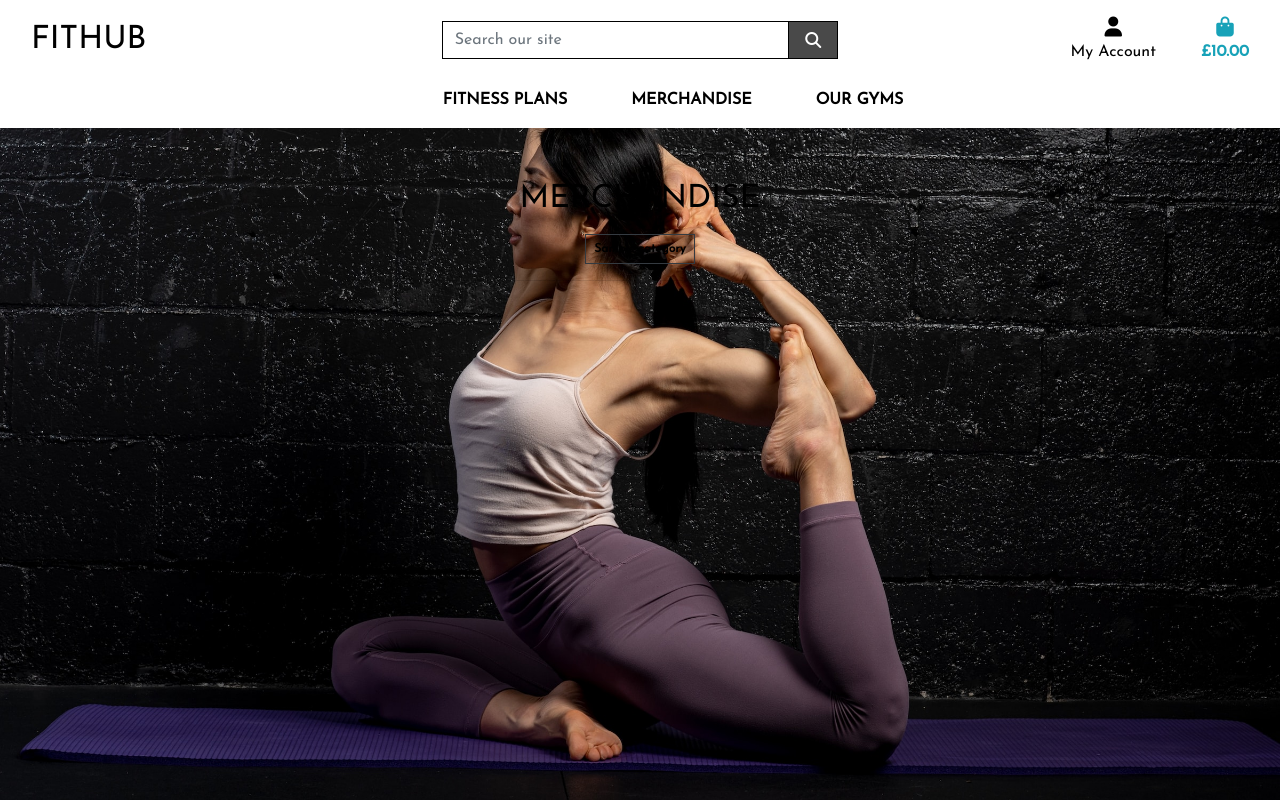
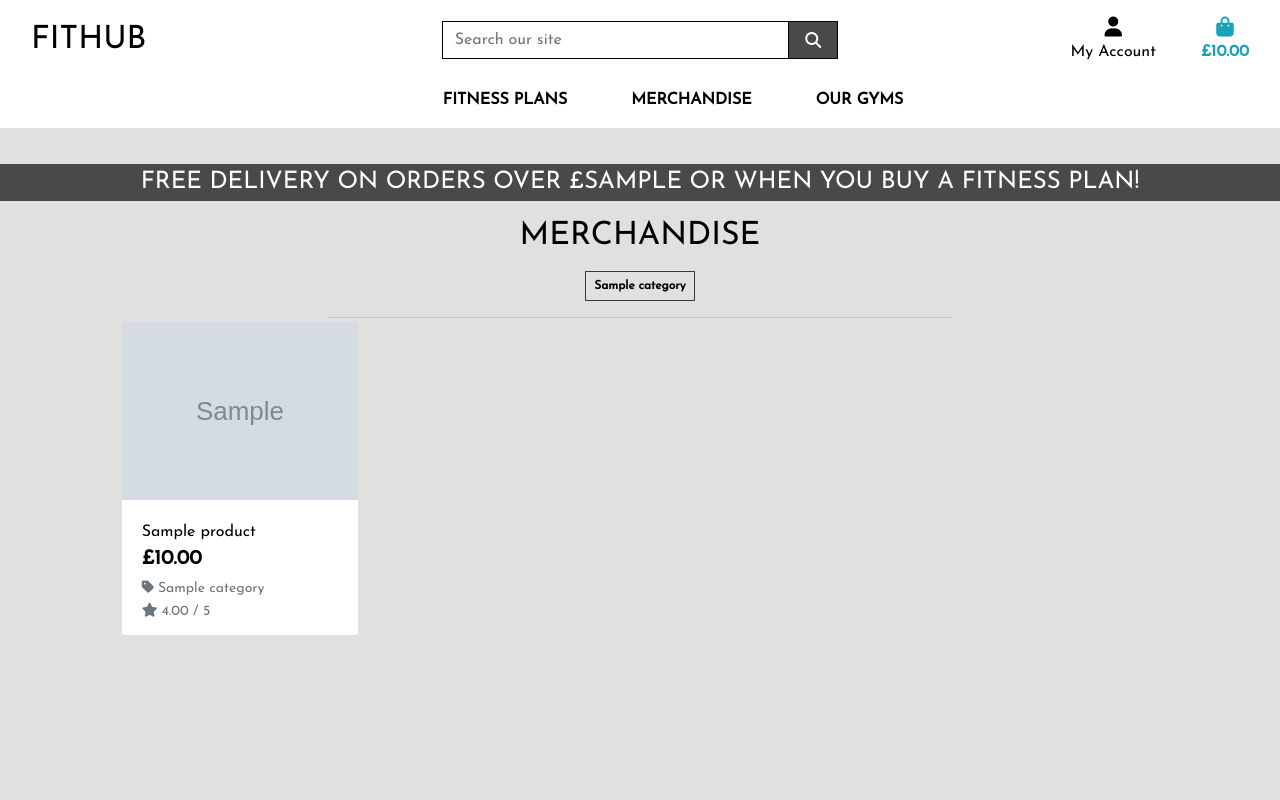
Before and after one commit to AnnaSeDab/Fithub2, a Django app: template merchandise/templates/merchandise/merchandise.html in a window 1280 px wide. Run offline with Django 3.2, Linux system fonts and the light colour scheme; tables that the repository leaves empty hold one stand-in row (values such as "Sample post"); the template is opened without the code that fills it: values that come from a table or form of the project are taken from there, most other values are stand-ins (such as "Sample title", 1, 10 or a date in 2020); grey boxes marked "Sample" are stand-in pictures; some libraries are stand-ins or nearby versions; some web fonts are replaced.

Commit message:
add: product displaying on the merchandise page

```diff
--- a/merchandise/templates/merchandise/merchandise.html
+++ b/merchandise/templates/merchandise/merchandise.html
@@ -10,6 +10,13 @@
 {% endblock %}
 
 {% block content %}
+<div class="overlay"></div>
+<div id="delivery-banner" class="row text-center">
+    <div class="col bg-grey text-white">
+        <h4 class="logo-font my-1">Free delivery on orders over £{{ free_delivery_threshold }} or when you buy a Fitness
+            Plan!</h4>
+    </div>
+</div>
 <div class="container-fluid">
     <div class="row">
         <div class="col text-center text-black mt-3">
@@ -20,5 +27,73 @@
             <hr class="w-50 mb-1">
         </div>
     </div>
+    <div class="row">
+        <div class="product-container col-10 offset-1">
+
+            <div class="row">
+                {% for product in products %}
+                <div class="col-sm-6 col-md-6 col-lg-4 col-xl-3">
+                    <div class="card h-100 border-0">
+                        {% if product.image %}
+                        <a href="{% url 'product_detail' product.id %}">
+                            <img class="card-img-top img-fluid" src="{{ product.image.url }}" alt="{{ product.name }}">
+                        </a>
+                        {% else %}
+                        <a href="{% url 'product_detail' product.id %}">
+                            <img class="card-img-top img-fluid" src="/media/Noimageavailable.webp"
+                                alt="{{ product.name }}">
+                        </a>
+                        {% endif %}
+                        <div class="card-body pb-0">
+                            <p class="mb-0 text-black">{{ product.name }}</p>
+                        </div>
+                        <div class="card-footer bg-white pt-0 border-0 text-left">
+                            <div class="row">
+                                <div class="col">
+                                    <p class="lead mb-0 text-left text-black font-weight-bold">£{{ product.price }}
+                                    </p>
+                                    {% if product.category %}
+                                    <p class="small mt-1 mb-0">
+                                        <a class="text-muted"
+                                            href="{% url 'merchandise' %}?category={{ product.category.name }}">
+                                            <i class="fas fa-tag mr-1"></i>{{ product.category.friendly_name }}
+                                        </a>
+                                    </p>
+                                    {% endif %}
+                                    {% if product.rating %}
+                                    <small class="text-muted"><i class="fas fa-star mr-1"></i>{{ product.rating }} /
+                                        5</small>
+                                    {% else %}
+                                    <small class="text-muted">No Rating</small>
+                                    {% endif %}
+                                </div>
+                            </div>
+                        </div>
+                    </div>
+                </div>
+                {% if forloop.counter|divisibleby:1 %}
+                <div class="col-12 d-sm-none mb-5">
+                    <hr>
+                </div>
+                {% endif %}
+                {% if forloop.counter|divisibleby:2 %}
+                <div class="col-12 d-none d-sm-block d-md-block d-lg-none mb-5">
+                    <hr>
+                </div>
+                {% endif %}
+                {% if forloop.counter|divisibleby:3 %}
+                <div class="col-12 d-none d-lg-block d-xl-none mb-5">
+                    <hr>
+                </div>
+                {% endif %}
+                {% if forloop.counter|divisibleby:4 %}
+                <div class="col-12 d-none d-xl-block mb-5">
+                    <hr>
+                </div>
+                {% endif %}
+                {% endfor %}
+            </div>
+        </div>
+    </div>
 </div>
 {% endblock %}
--- a/static/css/base.css
+++ b/static/css/base.css
@@ -72,12 +72,22 @@ body {
     color: black !important;
 }
 
-.bg-black {
-    background: #000 !important;
+.bg-grey {
+    background: #494949 !important;
 }
 
 .border-black {
     border: 1px solid black !important;
+}
+
+.overlay {
+    height: 100%;
+    width: 100%;
+    top: 0;
+    left: 0;
+    position: fixed;
+    background: rgb(224, 224, 223);
+    z-index: -1;
 }
 
 /* Media Queries */
```
